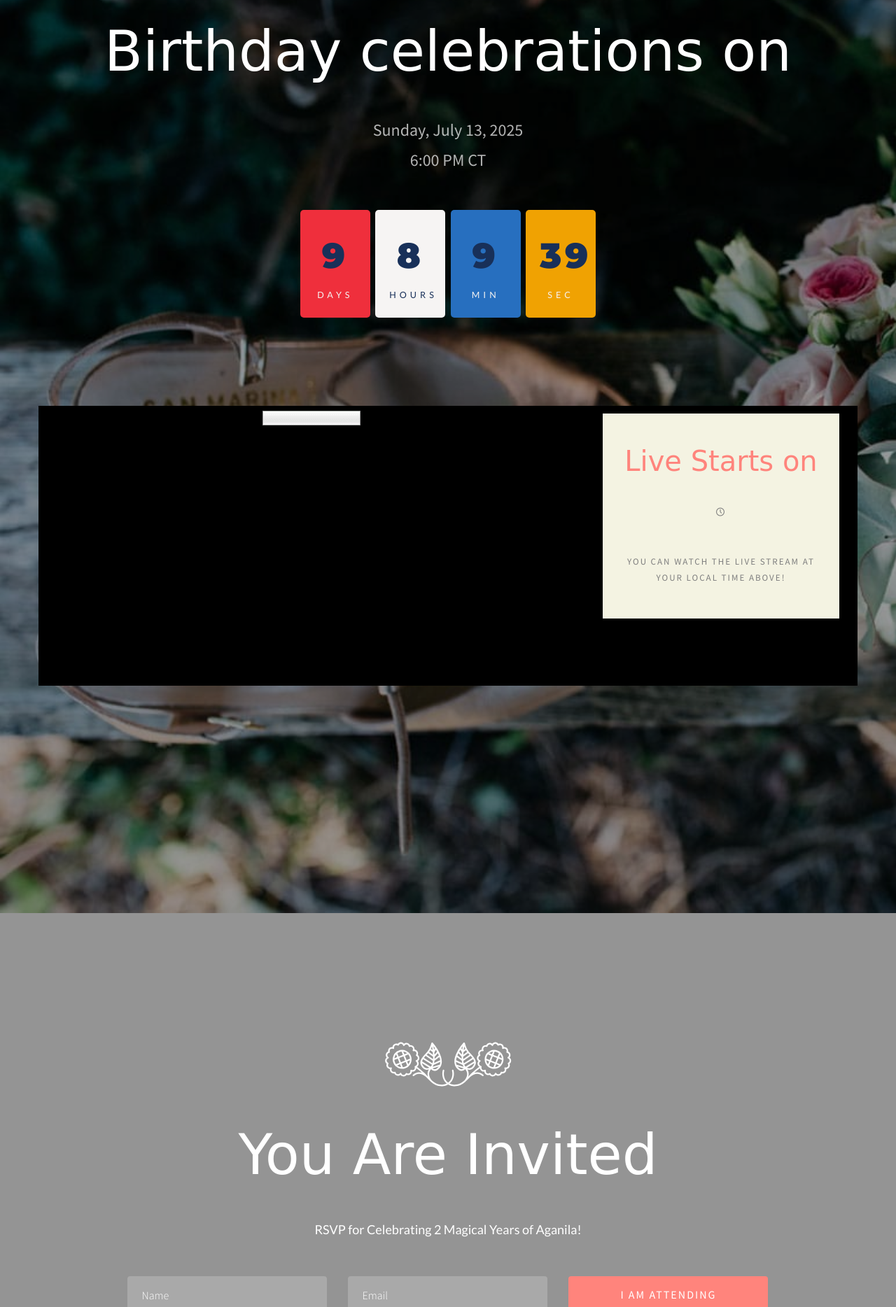
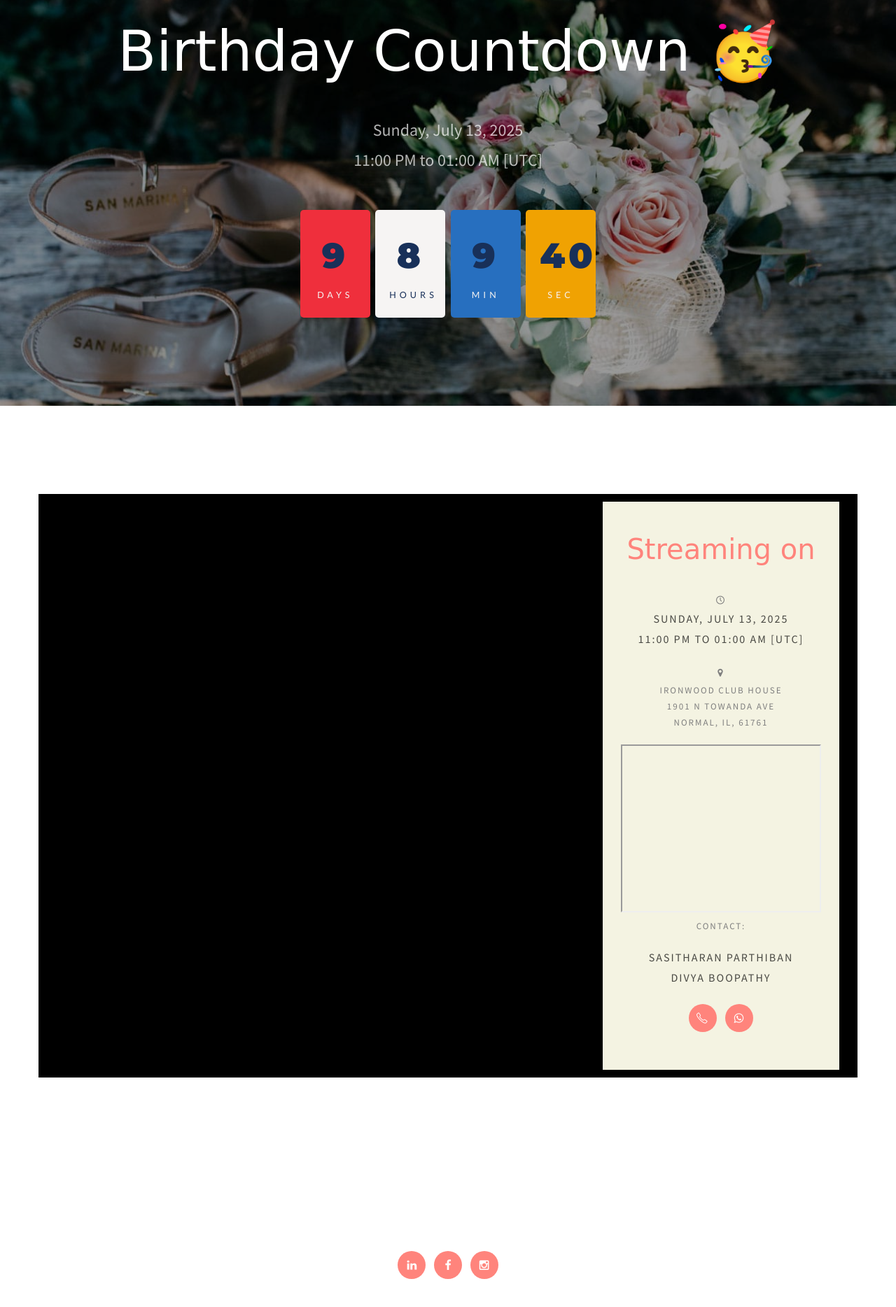
Before and after one commit to ykcsdev/ykcsdev.github.io, a plain HTML site: page index.html in a window 1280 px wide. Shown: the part 932-2800 px from the top of the page at 70% size. Drawn offline with Linux system fonts and the light colour scheme; grey boxes are pictures that could not be loaded; a script that the page names is missing; files whose address does not match are found by name; a web font is replaced by a local one.

Commit message:
base_version 1

```diff
--- a/index.html
+++ b/index.html
@@ -4,12 +4,12 @@
 <!--[if IE 8]>         <html class="no-js lt-ie9"> <![endif]-->
 <!--[if gt IE 8]><!--> <html class="no-js"> <!--<![endif]-->
 	<head>
-
+	<meta http-equiv="Content-Security-Policy" content="frame-ancestors 'self' https://embed.twitch.tv http://localhost:* https://localhost:*;">
 	<meta charset="utf-8">
 	<meta http-equiv="X-UA-Compatible" content="IE=edge">
-	<title>Aganila’s Second Trip Around the Sun!</title>
+	<title>Aganila's Second Trip Around the Sun!</title>
 	<meta name="viewport" content="width=device-width, initial-scale=1">
-	<meta name="description" content="Aganila’s 2nd Birthday" />
+	<meta name="description" content="Aganila's 2nd Birthday" />
 	<meta name="author" content="ykcse1" />
 	 <!-- Load the Twitch embed script -->
     <script src="https://embed.twitch.tv/embed/v1.js"></script>
@@ -51,15 +51,13 @@
 	<script src="js/modernizr-2.6.2.min.js"></script>
 	</head>
 	<body>
-
   <header role="banner" id="qbootstrap-header">
     <div class="container">
-			<!-- <div class="row"> -->
       <nav class="navbar navbar-default">
         <div class="navbar-header">
           <!-- Mobile Toggle Menu Button -->
           <a href="#" class="js-qbootstrap-nav-toggle qbootstrap-nav-toggle" data-toggle="collapse" data-target="#navbar" aria-expanded="false" aria-controls="navbar"><i></i></a>
-	          	<a class="navbar-brand" href="index.html">Birthday</a>
+          <a class="navbar-brand" href="index.html" style="font-size: x-large;">அகநிலா &#127765; பிறந்தநாள்</a>
         </div>
         <div id="navbar" class="navbar-collapse collapse">
           <ul class="nav navbar-nav navbar-right">
@@ -69,26 +67,22 @@
           </ul>
         </div>
       </nav>
-		  <!-- </div> -->
     </div>
   </header>
 
   <div class="qbootstrap-hero" data-section="home">
     <div class="qbootstrap-overlay"></div>
-		<div class="qbootstrap-cover text-center" data-stellar-background-ratio="0.5" style="background-image: url(images/kumarbg.png);">
+    <div class="qbootstrap-cover text-center" data-stellar-background-ratio="0.5" style="background-image: url(images/kumarbg.jpg);">
       <div class="display-t">
         <div class="display-tc">
           <div class="container">
-						<div class="col-md-6">
+            <div class="col-md-12">
               <div class="animate-box svg-sm colored">
-								<img src="images/flaticon/svg/004-nature.svg" class="svg" alt="kumar">
-								<h1 class="holder"><span>Tiny Toes Turn Two</span></h1>
-								<h2>Twice the Love, Twice the Joy<br><span>&#128150;<br></span> Aganila Turning 2!</h2>
-								<p id="local-event-time">July 13, 2025.</p>
+                <img src="images/flaticon/svg/004-nature.svg" class="svg" alt="Baby">
+                <h1 class="holder"><span>Tiny Toes &#128118; Turns Two</span></h1>
+                <h2>Aganila's 2nd Birthday!<br><span>&#128150;<br></span>Twice the Love, Twice the Joy </h2>
+                <!-- <p id="local-event-time">July 13, 2025.</p> -->
               </div>
-
-						</div>
-
             </div>
           </div>
         </div>
@@ -101,150 +95,87 @@
 	<div class="display-over">
 		<div class="container">
 			<div class="row animate-box">
-					<div class="col-md-4 section-heading text-center svg-sm colored">
-						<h2 class="">Birthday celebrations on</h2>
+				<div class="col-md-12 section-heading text-center svg-sm colored">
+					<h2>Birthday Countdown 🥳</h2>
 					<span class="datewed" id="local-event-time">Sunday, July 13, 2025 <br>6:00 PM CT</span>
 				</div>
-					<div width=80%>
+				<div width="80%">
 					<div id="timer"></div>
-					</div>
-				</div>
-
-		</div>
-	</div>
-
-
-
-	<div id="qbootstrap-when-where" data-section="when-where">
-		<div class="container">
-		<!--	<div class="row animate-box">
-				<div class="col-md-8 col-md-offset-2">
-					<div class="col-md-12 text-center section-heading svg-sm colored">
-						<h2>Live Streaming of Moment</h2>
-						<div class="row">
-						<div class="col-md-10 col-md-offset-1 subtext">
-							<div class="covidbc">Due to COVID protocols applied in Tamilnadu, We miss your presence in this Event, but to have You,YourBlessings and Your Wishes, We are Streaming this here!</div>
-						</div>
-					</div>
-					</div>
-				</div>
-			</div>-->
-
-			<div class="row row-bottom-padded-md">
-				<div class="col-md-12 text-center animate-box">
-					<div class="row wedding-events" style="background:black;">
-						<div class="col-md-8 ceremony-bg" >
-							<div id="twitch-embed" style="width: 100%; height: 100%;">
-							<img src="images/load.gif" style="object-fit: cover;">
-							</div>
-						</div>
-							<div class="col-md-4 ">
-								<div class="desc">
-									<h3>Live Starts on</h3>
-
-								<div class="date">
-									<i class="icon-clock2"></i>
-									<span id="local-event-time"></span><br><br>
-									<p>You can watch the live stream at your local time above!</p>
-								</div>
-								</div>
-
-							</div>
-
-						</div>
-					</div>
-				</div>
-
-			</div>
-			<div class="row">
-				<div class="col-md-12">
-					<div id="map" class="qbootstrap-map"></div>
 				</div>
 			</div>
 		</div>
 	</div>
   </div>
 
+<div id="qbootstrap-when-where" data-section="when-where">
+	<div class="container">
+		<div class="row row-bottom-padded-md">
+			<div class="col-md-12 text-center animate-box">
+				<div class="row wedding-events text-center" style="background:black;">
+					<div class="col-md-8">
+						<div id="twitch-embed" style="height: 62vh;">
+							<!-- <img src="images/load.gif" style="object-fit: cover;"> -->
+						</div>
+					</div>
+					<div class="col-md-4">
 
+						<div class="desc">
+							<h3>Streaming on</h3>
+							<div class="date">
+								<i class="icon-clock2"></i>
+								<span id="local-event-time"></span><br>
+								<i class="icon-map-marker"></i>
+								<p>Ironwood Club House<br>1901 N Towanda Ave<br>Normal, IL, 61761<br></p>
+								<iframe title="Google Map" width="100%" height="240" loading="lazy" allowfullscreen=""
+									class="view-invitation__map" referrerpolicy="no-referrer-when-downgrade" src="https://www.google.com/maps/embed/v1/place?key=AIzaSyB_HBgK1hH6p_objGC8hVBt_PVxvJHjjYU
+						   					 &amp;q=place_id:ChIJ5WEJodFwC4gRxf7i3kqPF-g"></iframe>
+								<div>
+									<p>Contact:</p><span>Sasitharan Parthiban<br>Divya Boopathy</span><br>
+									<ul class="social social-circle">
+										<li><a href="tel:13093100959"><i class="icon-phone"></i></a></li>
+										<li><a href="https://wa.me/13093100959https://api.whatsapp.com/send/?phone=13093100959&text=Hello%20Sasi&type=phone_number&app_absent=0"><i
+													class="icon-whatsapp"></i></a></li>
+									</ul>
+								</div>
+							</div>
+						</div>
 
-	<div id="qbootstrap-started" class="qbootstrap-bg" data-section="rsvp" data-stellar-background-ratio="0.5" style="background-image: url(images/couple-3.jpg);">
-		<div class="overlay"></div>
-		<div class="container">
-			<div class="row animate-box">
-				<div class="col-md-8 col-md-offset-2">
-					<div class="col-md-12 text-center section-heading svg-sm colored">
-						<img src="images/flaticon/svg/005-two.svg" class="svg" alt="Free HTML5 Bootstrap Template by QBootstrap.com">
-						<h2>You Are Invited</h2>
-						<div class="row">
-						<div class="col-md-10 col-md-offset-1 subtext">
-							<div class="covidbc">RSVP for Celebrating 2 Magical Years of Aganila!</div>
 					</div>
 				</div>
 			</div>
 		</div>
 	</div>
-			<div class="row animate-box">
-				<div class="col-md-10 col-md-offset-1">
-					<form class="form-inline">
-						<div class="col-md-4 col-sm-4">
-							<div class="form-group">
-								<label for="name" class="sr-only">Name</label>
-								<input type="name" class="form-control" id="name" placeholder="Name">
 </div>
-						</div>
-						<div class="col-md-4 col-sm-4">
-							<div class="form-group">
-								<label for="email" class="sr-only">Email</label>
-								<input type="email" class="form-control" id="email" placeholder="Email">
-							</div>
-						</div>
-						<div class="col-md-4 col-sm-4">
-							<button type="submit" onclick="tst()"class="btn btn-default btn-block">I am Attending</button>
-						</div>
-					</form>
-				</div>
-			</div>
-		</div>
-	</div>
-	<script>
-function tst() {
-	var doc=document;
-	var usr=doc.getElementById('name').value;
-	var ema=doc.getElementById('email').value;
-	if(ema!="")
-	{
-	 alert("Enter Your Email");
-	}
-	if(usr!="")
-	{
-  alert("Thanks "+usr+"! See you on Live");
-}
-else
-{
-	 alert("Enter Your name");
-}
-}
-</script>
-
   <footer id="footer" role="contentinfo">
     <div class="container">
-			<!-- <div class="row row-bottom-padded-sm">
-				<div class="col-md-12">
-					<p class="copyright text-center">  <a href="#" target="_blank">S. Yogesh Kumar</a></p>
-				</div>
-			</div> -->
       <div class="row">
         <div class="col-md-12 text-center">
+
           <ul class="social social-circle">
-						<li><a href="#"><i class="icon-twitter"></i></a></li>
             <li><a href="https://www.linkedin.com/in/yogesh-kumar-srinivasan-porur/" target="_blank"><i class="icon-linkedin"></i></a></li>
             <li><a href="https://www.facebook.com/profile.php?id=100007960513902" target="_blank"><i class="icon-facebook"></i></a></li>
-						<li><a href="https://www.instagram.com/yogesh01_06/" target="_blank"><i class="icon-instagram" ></i></a></li>
+            <li><a href="https://www.instagram.com/yogesh01_06/" target="_blank"><i class="icon-instagram"></i></a></li>
           </ul>
         </div>
       </div>
     </div>
   </footer>
+</body>
+<script>
+    function tst() {
+      var doc = document;
+      var usr = doc.getElementById('name').value;
+      var ema = doc.getElementById('email').value;
+      if (ema == "") {
+        alert("Enter Your Email");
+      }
+      if (usr != "") {
+        alert("Thanks " + usr + "! See you on Live");
+      } else {
+        alert("Enter Your name");
+      }
+    }
+  </script>
 	<script>
 		function getEventDateAndTimeLocalZone() {
 			// Base event time in Central Time (CT = UTC-5 in July)
@@ -284,18 +215,12 @@ else
 			const localEndTime = new Intl.DateTimeFormat('en-US', timeOptions).format(eventEndCT);
 
 			// Final formatted string
-			return `${localDate} ${tzName} ${localStartTime} – ${localEndTime}`;
+			return `${localDate} \n ${localStartTime} to ${localEndTime} [${tzName}] `;
 			}
-			 document.addEventListener("DOMContentLoaded", function() {
-				const elements = document.querySelectorAll('local-event-time');
+			document.addEventListener("DOMContentLoaded", function () {
 				const localTime = getEventDateAndTimeLocalZone();
-				console.log(localTime,(elements).length, elements)
-
-				elements.forEach(function(el) {
-					el.innerText = localTime;
+				document.querySelectorAll("#local-event-time").forEach(el => el.innerText = localTime);
 			});
-				});
-
 		</script>
 	<script type="text/javascript">
 		var embed = new Twitch.Embed("twitch-embed", {
@@ -330,10 +255,8 @@ else
 	<script src="js/owl.carousel.min.js"></script>
 	<!-- Parallax -->
 	<script src="js/jquery.stellar.min.js"></script>
-	<!-- Magnific Popup -->
 	<script src="js/jquery.magnific-popup.min.js"></script>
 	<script src="js/magnific-popup-options.js"></script>
-	<!-- Main JS (Do not remove) -->
 	<script src="js/main.js"></script>
 
 	</body>
```
Lines whose indentation alone changed are shown as unchanged.
